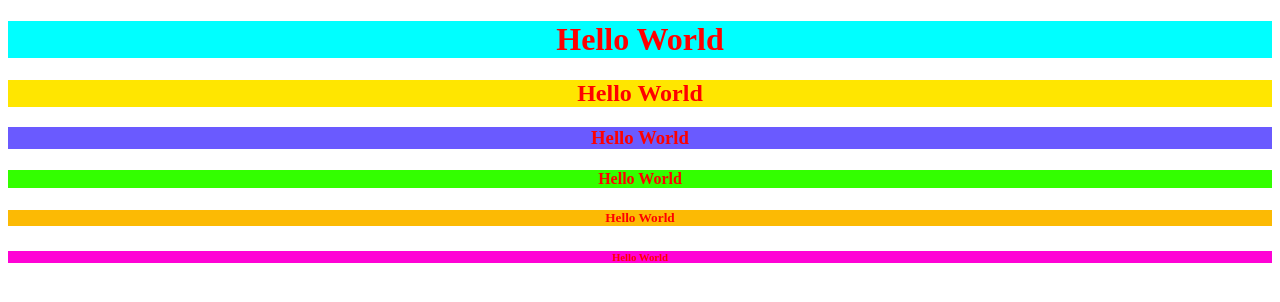
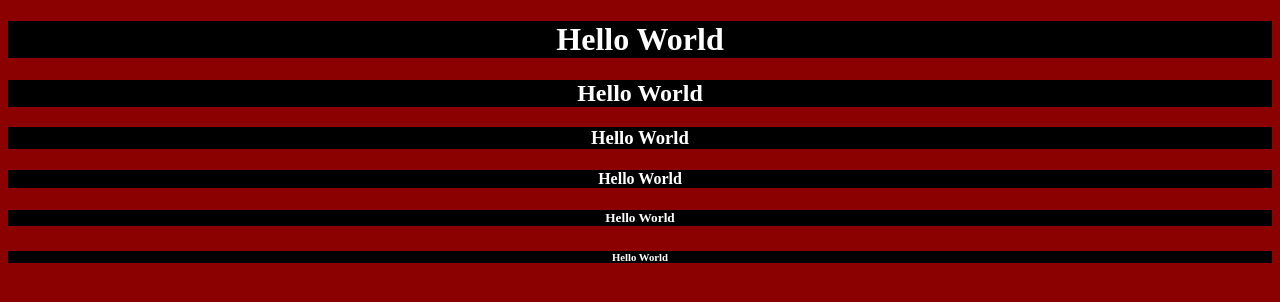
Before and after one commit to Azanulhaq/WebPage, a plain HTML site: page index.html in a window 1280 px wide. Drawn offline with Linux system fonts and the light colour scheme.

Commit message:
Update style.css

```diff
--- a/style.css
+++ b/style.css
@@ -1,33 +1,33 @@
 *{
-    background-color: white;
+    background-color: #8b0000;
 }
 h1{
-    color: red;
+    color: white;
     text-align: center;
-    background-color: rgb(0, 255, 255);
+    background-color: black;
 }
 h2{
-    color: red;
+    color: white;
     text-align: center;
-    background-color: rgb(255, 230, 0);
+    background-color: black;
 }
 h3{
-    color: red;
+    color: white;
     text-align: center;
-    background-color: rgb(106, 90, 255);
+    background-color: black;
 }
 h4{
-    color: red;
+    color: white;
     text-align: center;
-    background-color: rgb(51, 255, 0);
+    background-color: black;
 }
 h5{
-    color: red;
+    color: white;
     text-align: center;
-    background-color: rgb(252, 186, 4);
+    background-color: black;
 }
 h6{
-    color: red;
+    color: white;
     text-align: center;
-    background-color: rgb(255, 2, 213);
+    background-color: black;
 }
```
